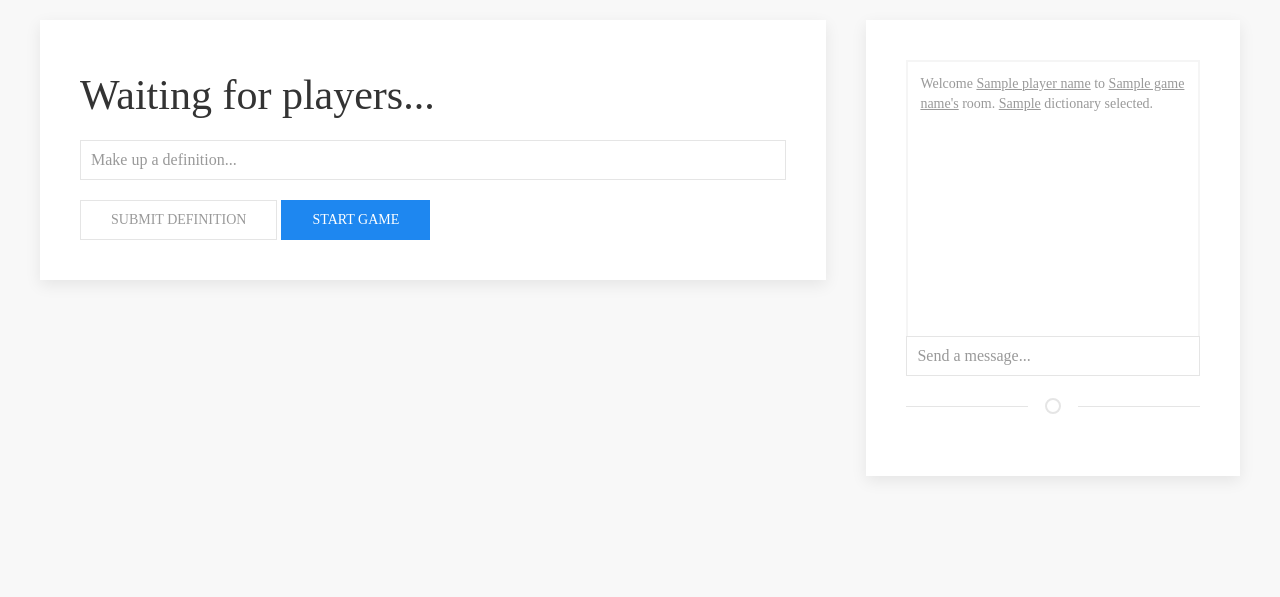
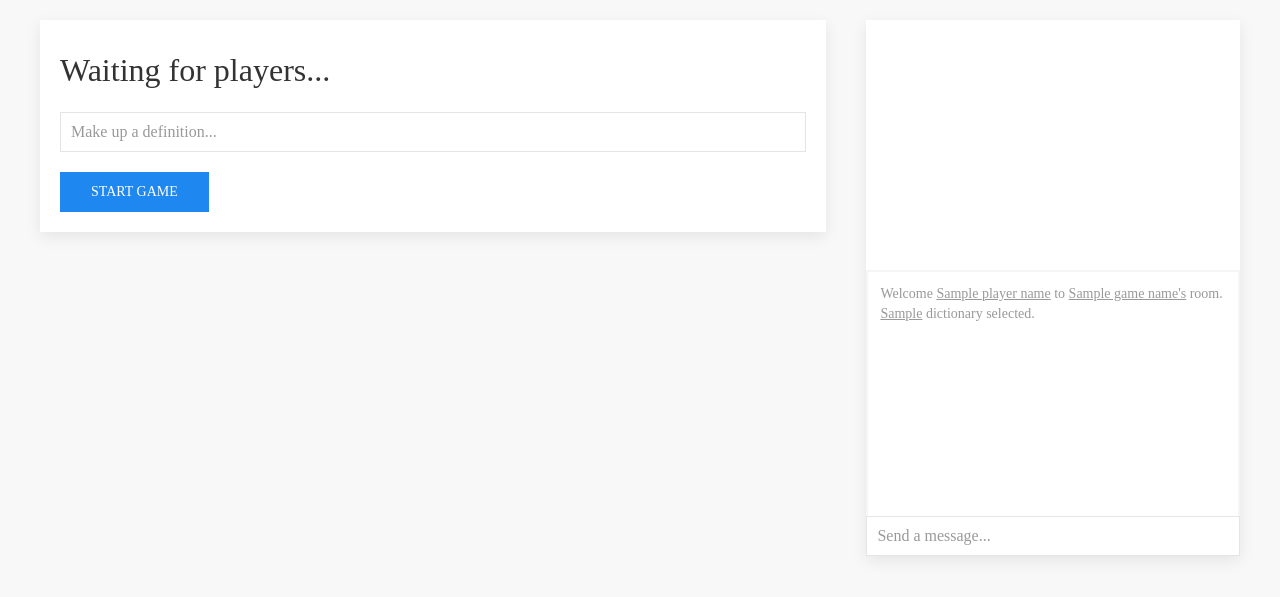
Before and after one commit to ahalp0217/dictionarygame, a Flask app: template templates/game.html in a window 1280 px wide. Shown: the part 80-677 px from the top of the page. Run offline with Flask 2, Linux system fonts and the light colour scheme; the template is opened without the code that fills it: most values are stand-ins (such as "Sample title", 1, 10 or a date in 2020); some libraries are stand-ins or nearby versions; some web fonts are replaced.

Commit message:
Update card styling

```diff
--- a/static/js/sockets.js
+++ b/static/js/sockets.js
@@ -67,8 +67,9 @@
                 <td class="uk-align-right uk-text-meta">${players[i].player_state}</td>
               </tr>`
   }
-  output += "</tbody></table>"
-  $("#leaderboard").html(output)
+  output += "</tbody></table>";
+  output = "<div id ='leaderboardinner'>" + output + "</div>";
+  $("#leaderboard").html(output);
 });
 
 
@@ -84,6 +85,8 @@
 socket.on('emitstartgame', data => {
     $("#definitioninput").focus();
     $("#submitdefinition").removeClass("uk-disabled");
+    $("#submitdefinition").removeClass("uk-hidden");
+    $("#submitdefinition").addClass("uk-animation-scale-down");
     $("#submitdefinition").prop("disabled", false);
     let currentRoundNumber = data.current_round_num;
     let totalRoundNum = data.total_rounds;
@@ -124,7 +127,7 @@
   let output = "";
   let i;
   for (i = 0; i < players.length; i++) {
-    output += `<div class="uk-margin uk-width-1-1"><div class="uk-card uk-card-default uk-card-body uk-card-hover uk-animation-slide-top-medium">
+    output += `<div class="uk-margin uk-width-1-1"><div class="uk-card uk-card-default uk-card-body uk-card-small uk-card-hover uk-animation-slide-top-medium">
                 <h3 class="uk-card-title answercardheader" data-player="${players[i].player_name}"><span class="uk-badge">${i + 1}</span></h3>
                 <p>${players[i].definition}</p>
                 <button class="uk-button uk-button-danger uk-animation-scale-down vote" data-player="${players[i].player_name}">
@@ -149,6 +152,7 @@
 })
 
 socket.on("revealanswers", data => {
+  $("#submitdefinition").removeClass("uk-animation-scale-down"); //Todo this shouldn't be here
   $("#word").removeClass("uk-animation-slide-right") //Todo this shouldn't be here
   //Reveal players above their answer cards
   $('.answercardheader').each(function(i, obj) {
@@ -171,6 +175,7 @@
 
   //Reveal next round button
   $("#nextround").removeClass("uk-hidden")
+  $("#nextround").addClass("uk-animation-scale-down");
 
   document.title = "See Answers"
 });
@@ -184,6 +189,7 @@
   $("#round").removeClass("uk-hidden");
   $("#definitioninput").focus();
   $("#submitdefinition").removeClass("uk-disabled");
+  $("#submitdefinition").addClass("uk-animation-scale-down");
   $("#submitdefinition").prop("disabled", false);
   let currentRoundNumber = data.current_round_num;
   let totalRoundNum = data.total_rounds;
--- a/static/style/style.css
+++ b/static/style/style.css
@@ -51,14 +51,27 @@
 }
 
 #messagebox {
+  height:220px !important;
+}
+
+#leaderboard {
+  height: 250px !important
+}
+
+#leaderboardinner {
   height:250px !important;
+  overflow:auto;
 }
 
 #chatbox {
-  height:250px !important;
+  height:220px !important;
   overflow:auto;
   border-top: 2px solid #f5f5f5;
   border-left: 2px solid #f5f5f5;
   border-right: 2px solid #f5f5f5;
   padding: 12px;
 }
+
+#rightbox {
+  padding: 0px !important;
+}
--- a/templates/game.html
+++ b/templates/game.html
@@ -6,12 +6,12 @@
       <div class="uk-container">
         <div uk-grid uk-child-width-expand@s>
             <div class="uk-width-2-3@m">
-                <div class="uk-card uk-card-default uk-card-body">
+                <div class="uk-card uk-card-default uk-card-body uk-card-small">
                   <span class = "uk-text-meta" id="round"></span>
-                  <h1 class="uk-heading-primary" id ="word">Waiting for players...</h1>
+                  <h2 id ="word">Waiting for players...</h2>
                     <input class="uk-input" type="text" id="definitioninput" placeholder="Make up a definition...">
                     <div class = "uk-margin">
-                      <button class="uk-button uk-button-primary uk-disabled" disabled id="submitdefinition">Submit Definition</button>
+                      <button class="uk-button uk-button-primary uk-disabled uk-hidden" disabled id="submitdefinition">Submit Definition</button>
                       <button class="uk-button uk-button-primary" id="startgame">Start Game</a>
                       <button class="uk-button uk-button-primary uk-hidden" id="nextround">Next Round</button>
                       <button class="uk-button uk-button-primary uk-hidden" id="gamesummary" href="#modal-summary" uk-toggle>View Game Summary</button>
@@ -23,8 +23,9 @@
                 </div>
             </div>
             <div class="uk-width-1-3@m">
-                <div class="uk-card uk-card-default uk-card-body">
+                <div class="uk-card uk-card-default uk-card-body" id="rightbox">
                   <div class="uk-margin">
+                    <div id = "leaderboard"></div>
                     <div id = "messagebox uk-margin">
                       <div id = "chatbox">
                         <ul class="uk-list" id = "chatmessages">
@@ -33,8 +34,6 @@
                       </div>
                         <input class="uk-input" type="text" id="sendmessage" placeholder="Send a message...">
                     </div>
-                    <hr class="uk-divider-icon">
-                    <div id = "leaderboard"></div>
                   </div>
                 </div>
                 <br>
```
